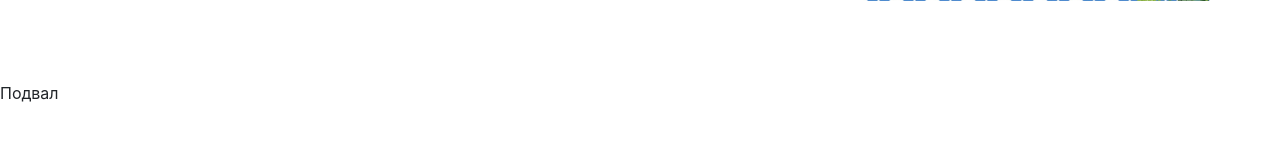
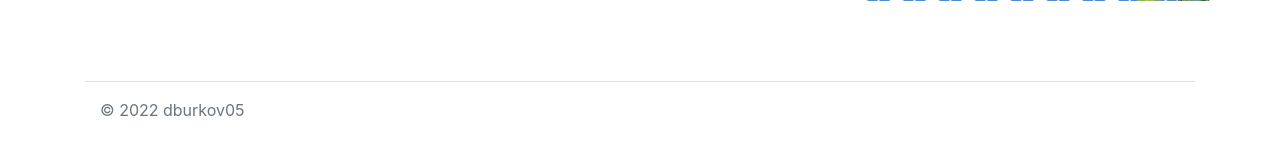
Before and after one commit to dburkov05/homepage_django, a Django app: template pages/templates/home.html in a window 1280 px wide. Shown: the part 1830-1992 px from the top of the page. Before the commit the page ends 1935 px from the top, so only its background shows below. Run offline with Django 3.2, Linux system fonts and the light colour scheme; the template is opened without the code that fills it, so the values that code supplies are empty; some libraries are stand-ins or nearby versions.

Commit message:
add contacts in footer

```diff
--- a/pages/templates/base.html
+++ b/pages/templates/base.html
@@ -12,8 +12,6 @@
             {% block about %}{% endblock %}
             {% block portfolio %}{% endblock %}
         </main>
-        <footer>
-            {% block footer %}{% endblock %}
-        </footer>
+        {% block footer %}{% endblock %}
     </body>
 </html>
--- a/pages/templates/home.html
+++ b/pages/templates/home.html
@@ -77,6 +77,7 @@ body {
 
 {% block portfolio %}
 <div class="portfolio">
+    <a name="portfolio"></a>
      <h1 class="text-center">Портфолио</h1>
  <div class="container">
   <div class="row">
@@ -95,5 +96,15 @@ body {
 {% endblock %}
 
 {% block footer %}
-Подвал
+<div class="container">
+    <a name="contacts"></a>
+  <footer class="d-flex flex-wrap justify-content-between align-items-center py-3 my-4 border-top">
+    <p class="col-md-4 mb-0 text-muted">© 2022 dburkov05</p>
+
+    <ul class="nav col-md-4 justify-content-end">
+        {% for elem in about.contacts %}
+        <li class="nav-item"><a href="{{ elem.url }}" class="nav-link px-2 text-muted">{{ elem.text }}</a></li>
+      {% endfor %}
+  </footer>
+</div>
 {% endblock %}
```
Also changed, not shown: pages/views.py (+7 -3 lines).
